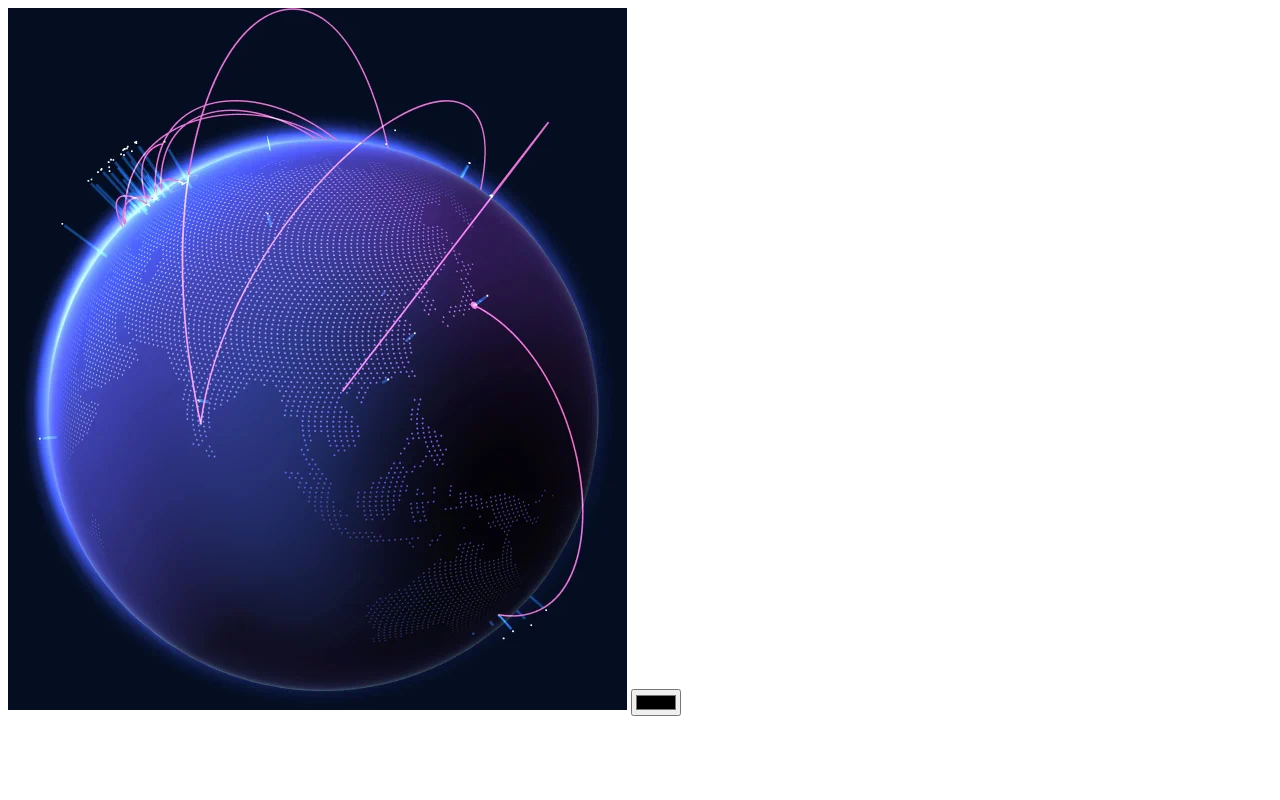
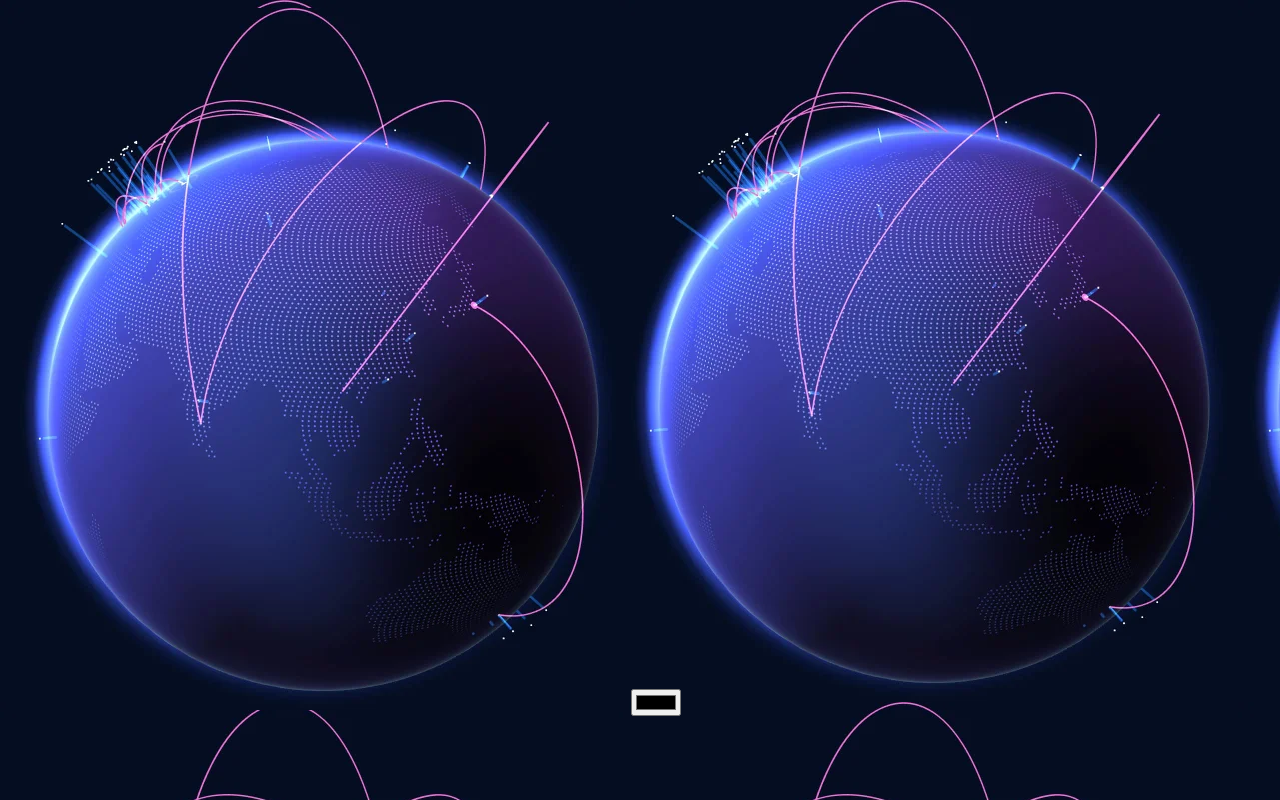
Before and after one commit to GuiPiresDaSilva/gui.github.io, a plain HTML site: page index.html in a window 1280 px wide. Drawn offline with Linux system fonts and the light colour scheme.

Commit message:
initial commit

```diff
--- a/index.html
+++ b/index.html
@@ -7,7 +7,7 @@
     <title>Home | Guilherme Pires</title>
 
     <link rel="stylesheet"  href="style.css">
-    <link rel="img"  href="/imgs/globe.png">
+
 
 </head>
 <body>
--- a/style.css
+++ b/style.css
@@ -1,3 +1,3 @@
-html{
-    background-image: "./globe.png";
+body{
+    background: url("./globe.png");
 }
```
